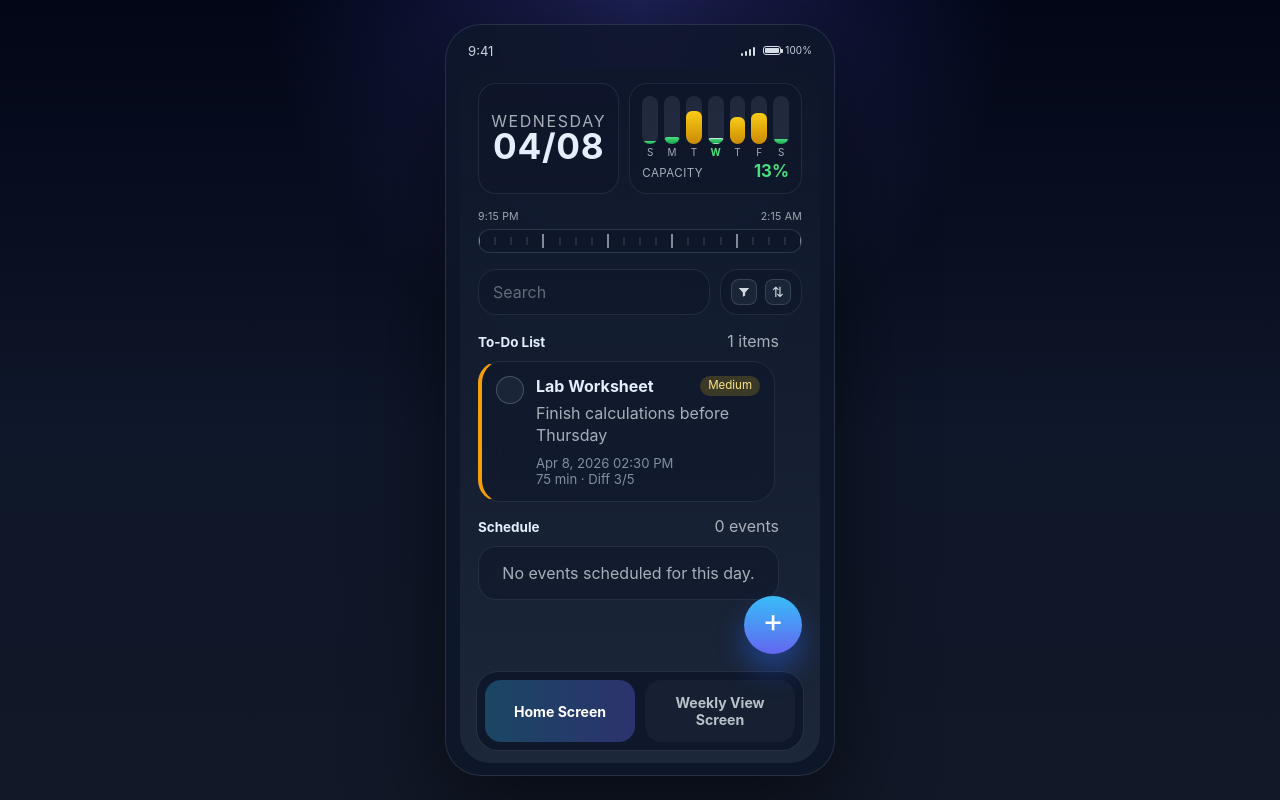
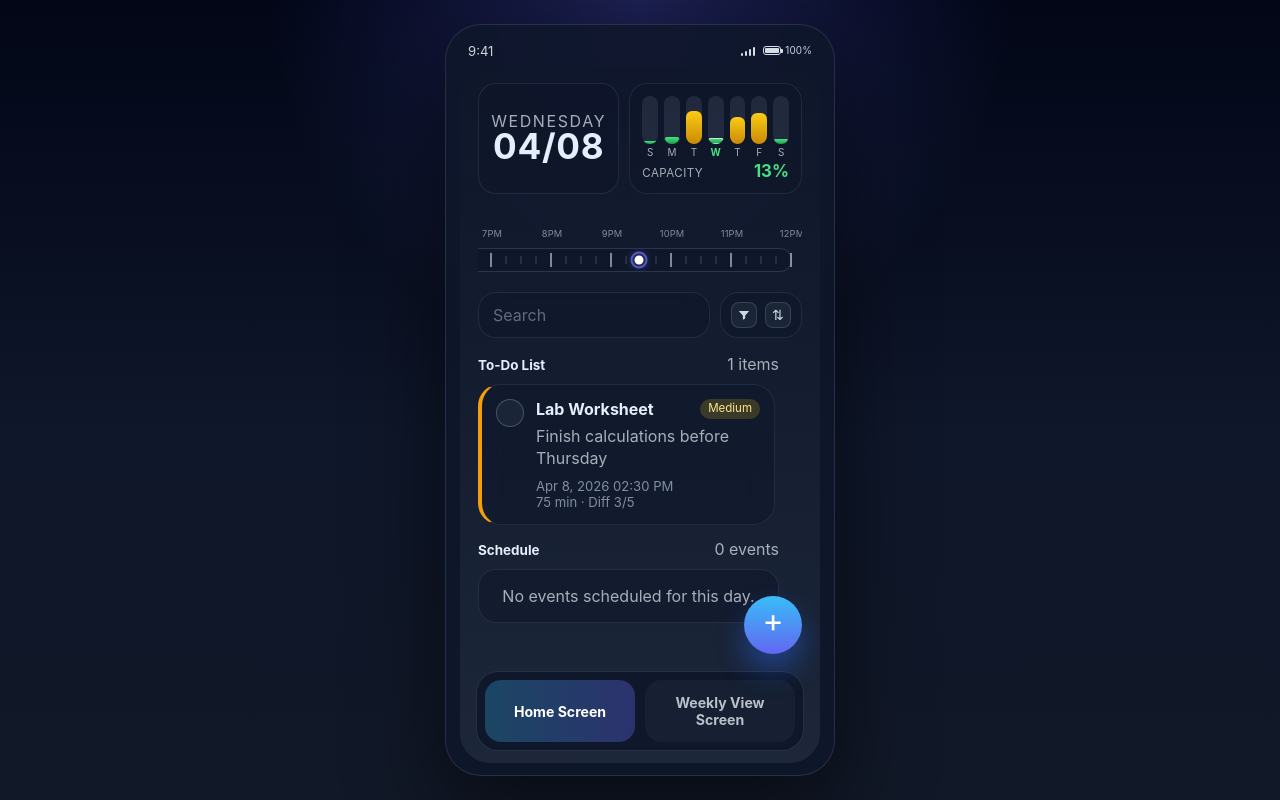
Before and after one commit to AlexYellsAtCode/PlanAware, a React (Vite) app: page / in a window 1280 px wide. Built offline with nearby package versions, Linux system fonts and the light colour scheme.

Commit message:
Added: Home Screen Day Scroll function

```diff
--- a/src/App.jsx
+++ b/src/App.jsx
@@ -1,4 +1,4 @@
-import { useEffect, useMemo, useState } from 'react'
+import { useEffect, useMemo, useState, useRef } from 'react'
 
 function formatWeekDue(dayOffset, hour24, minute) {
   const today = new Date()
@@ -570,22 +570,21 @@ function App() {
   }, [filteredEvents])
 
   const timeline = useMemo(() => {
-    const timelineHours = 5
     const intervalMinutes = 15
-    const totalMinutes = timelineHours * 60
+    const totalMinutes = 24 * 60
     const tickCount = totalMinutes / intervalMinutes
     const today = startOfDay(new Date())
 
     const windowStart = new Date(selectedDate)
-    if (isSameDay(selectedDate, today)) {
+    windowStart.setHours(0, 0, 0, 0)
+
+    const windowEnd = new Date(selectedDate)
+    windowEnd.setHours(23, 59, 59, 999)
+
     const now = new Date()
-      windowStart.setHours(now.getHours(), Math.floor(now.getMinutes() / intervalMinutes) * intervalMinutes, 0, 0)
-    } else {
-      windowStart.setHours(8, 0, 0, 0)
-    }
-
-    const windowEnd = new Date(windowStart)
-    windowEnd.setMinutes(windowEnd.getMinutes() + totalMinutes)
+    const currentTimePercent = isSameDay(selectedDate, today)
+      ? ((now.getHours() * 60 + now.getMinutes()) / totalMinutes) * 100
+      : null
 
     const eventBars = dailyEvents
       .map((event) => {
@@ -604,20 +603,15 @@ function App() {
           endDate.setDate(endDate.getDate() + 1)
         }
 
-        const overlapStart = startDate < windowStart ? windowStart : startDate
-        const overlapEnd = endDate > windowEnd ? windowEnd : endDate
-
-        if (overlapEnd <= overlapStart) return null
-
-        const offsetMinutes = (overlapStart.getTime() - windowStart.getTime()) / (60 * 1000)
-        const durationMinutes = (overlapEnd.getTime() - overlapStart.getTime()) / (60 * 1000)
+        const offsetMinutes = (startDate.getTime() - windowStart.getTime()) / (60 * 1000)
+        const durationMinutes = (endDate.getTime() - startDate.getTime()) / (60 * 1000)
 
         return {
           id: `event-timeline-${event.id}`,
           title: event.title,
           category: event.category || 'work',
           leftPercent: (offsetMinutes / totalMinutes) * 100,
-          widthPercent: Math.max(0.8, (durationMinutes / totalMinutes) * 100),
+          widthPercent: Math.max(0.4, (durationMinutes / totalMinutes) * 100),
         }
       })
       .filter(Boolean)
@@ -629,8 +623,6 @@ function App() {
 
         const dueDate = new Date(selectedDate)
         dueDate.setHours(anchorDate.getHours(), anchorDate.getMinutes(), 0, 0)
-
-        if (dueDate < windowStart || dueDate > windowEnd) return null
 
         const offsetMinutes = (dueDate.getTime() - windowStart.getTime()) / (60 * 1000)
         return {
@@ -646,14 +638,21 @@ function App() {
       id: `tick-${index}`,
       leftPercent: (index / tickCount) * 100,
       isHourMark: index % 4 === 0,
+      hourLabel: index % 4 === 0 ? (() => {
+        const h = Math.floor((index * intervalMinutes) / 60)
+        const period = h >= 12 ? 'PM' : 'AM'
+        const h12 = h % 12 || 12
+        return `${h12}${period}`
+      })() : null,
     }))
 
     return {
-      startLabel: toClockLabel(windowStart),
-      endLabel: toClockLabel(windowEnd),
+      startLabel: '12 AM',
+      endLabel: '11 PM',
       ticks,
       eventBars,
       taskDots,
+      currentTimePercent,
     }
   }, [dailyEvents, dailyTasks, selectedDate])
 
@@ -705,6 +704,55 @@ function App() {
       }
     })
   }, [tasks, events, selectedDate])
+
+  const timelineScrollRef = useRef(null)
+
+  useEffect(() => {
+    const el = timelineScrollRef.current
+    if (!el || timeline.currentTimePercent === null) return
+    const TRACK_WIDTH = 1440
+    const scrollTarget = (timeline.currentTimePercent / 100) * TRACK_WIDTH - el.clientWidth / 2
+    el.scrollLeft = Math.max(0, scrollTarget)
+  }, [timeline.currentTimePercent, selectedDate])
+
+  useEffect(() => {
+    const el = timelineScrollRef.current
+    if (!el) return
+
+    let isDragging = false
+    let startX = 0
+    let startScrollLeft = 0
+
+    function onPointerDown(e) {
+      isDragging = true
+      startX = e.clientX
+      startScrollLeft = el.scrollLeft
+      el.setPointerCapture(e.pointerId)
+      e.preventDefault()
+    }
+
+    function onPointerMove(e) {
+      if (!isDragging) return
+      const delta = e.clientX - startX
+      el.scrollLeft = startScrollLeft - delta
+    }
+
+    function onPointerUp() {
+      isDragging = false
+    }
+
+    el.addEventListener('pointerdown', onPointerDown)
+    el.addEventListener('pointermove', onPointerMove)
+    el.addEventListener('pointerup', onPointerUp)
+    el.addEventListener('pointercancel', onPointerUp)
+
+    return () => {
+      el.removeEventListener('pointerdown', onPointerDown)
+      el.removeEventListener('pointermove', onPointerMove)
+      el.removeEventListener('pointerup', onPointerUp)
+      el.removeEventListener('pointercancel', onPointerUp)
+    }
+  }, [])
 
   function shiftSelectedDate(days) {
     setSelectedDate((current) => startOfDay(addDays(current, days)))
@@ -931,10 +979,19 @@ function App() {
 
             {screen === 'home' ? (
               <>
-                <section className="timeline-section" aria-label="Upcoming five-hour timeline">
+              <section className="timeline-section" aria-label="Full day timeline">
+                <div className="timeline-scroll-wrapper" ref={timelineScrollRef}>
+                  <div className="timeline-inner">
                     <div className="timeline-label-row">
-                    <span>{timeline.startLabel}</span>
-                    <span>{timeline.endLabel}</span>
+                      {timeline.ticks.filter((t) => t.isHourMark).map((tick) => (
+                        <span
+                          key={`label-${tick.id}`}
+                          className="timeline-hour-label"
+                          style={{ left: `${tick.leftPercent}%` }}
+                        >
+                          {tick.hourLabel}
+                        </span>
+                      ))}
                     </div>
                     <div className="timeline-track">
                       {timeline.ticks.map((tick) => (
@@ -963,6 +1020,15 @@ function App() {
                           aria-label={taskDot.title}
                         />
                       ))}
+                      {timeline.currentTimePercent !== null && (
+                        <span
+                          className="timeline-now-dot"
+                          style={{ left: `${timeline.currentTimePercent}%` }}
+                          aria-label="Current time"
+                        />
+                      )}
+                    </div>
+                  </div>
                 </div>
                 </section>
 
--- a/src/styles.css
+++ b/src/styles.css
@@ -406,15 +406,46 @@ button {
 
 .timeline-section {
   display: grid;
-  gap: 6px;
+  gap: 0;
+}
+
+.timeline-scroll-wrapper {
+  overflow-x: auto;
+  overflow-y: visible;
+  scrollbar-width: none;
+  -ms-overflow-style: none;
+  cursor: grab;
+  padding-bottom: 4px;
+}
+
+.timeline-scroll-wrapper:active {
+  cursor: grabbing;
+}
+
+.timeline-scroll-wrapper::-webkit-scrollbar {
+  display: none;
+}
+
+.timeline-inner {
+  position: relative;
+  width: 1440px;
+  padding-top: 18px;
 }
 
 .timeline-label-row {
-  display: flex;
-  justify-content: space-between;
-  font-size: 0.66rem;
-  color: rgba(226, 232, 240, 0.68);
+  position: relative;
+  height: 16px;
+  margin-bottom: 4px;
+}
+
+.timeline-hour-label {
+  position: absolute;
+  transform: translateX(-50%);
+  font-size: 0.58rem;
+  color: rgba(226, 232, 240, 0.55);
   letter-spacing: 0.02em;
+  white-space: nowrap;
+  user-select: none;
 }
 
 .timeline-track {
@@ -423,7 +454,7 @@ button {
   border-radius: 999px;
   background: rgba(15, 23, 42, 0.72);
   border: 1px solid rgba(148, 163, 184, 0.22);
-  overflow: hidden;
+  overflow: visible;
 }
 
 .timeline-tick {
@@ -465,6 +496,19 @@ button {
   border: 1px solid rgba(15, 23, 42, 0.8);
   z-index: 3;
   box-shadow: 0 0 0 2px rgba(15, 23, 42, 0.6);
+}
+
+.timeline-now-dot {
+  position: absolute;
+  top: 50%;
+  transform: translate(-50%, -50%);
+  width: 13px;
+  height: 13px;
+  border-radius: 50%;
+  background: #ffffff;
+  border: 2px solid rgba(15, 23, 42, 0.9);
+  z-index: 5;
+  box-shadow: 0 0 0 2px rgba(99, 102, 241, 0.8), 0 0 8px rgba(99, 102, 241, 0.6);
 }
 
 .timeline-event-bar.category-work,
```
Also changed, not shown: 1 other file (tests, documents, lock files or other folders). Lines whose indentation alone changed are shown as unchanged.
